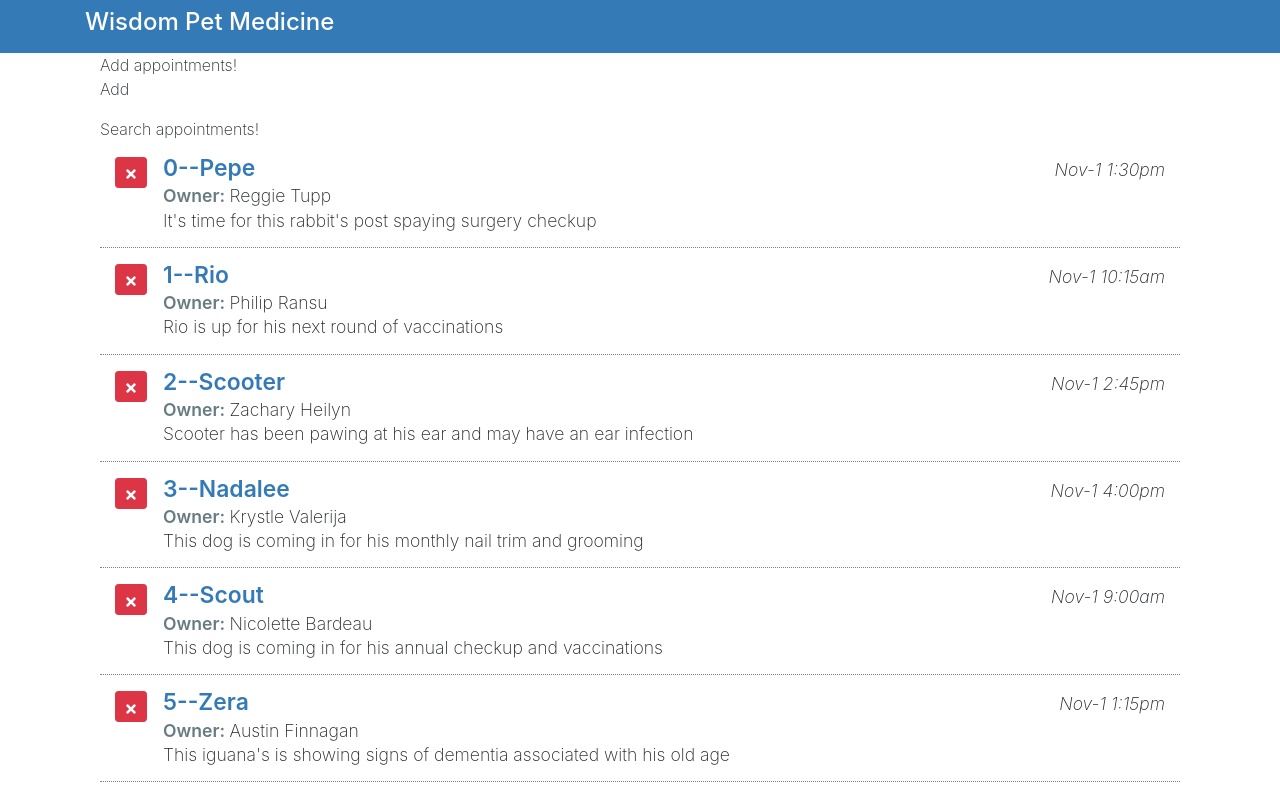
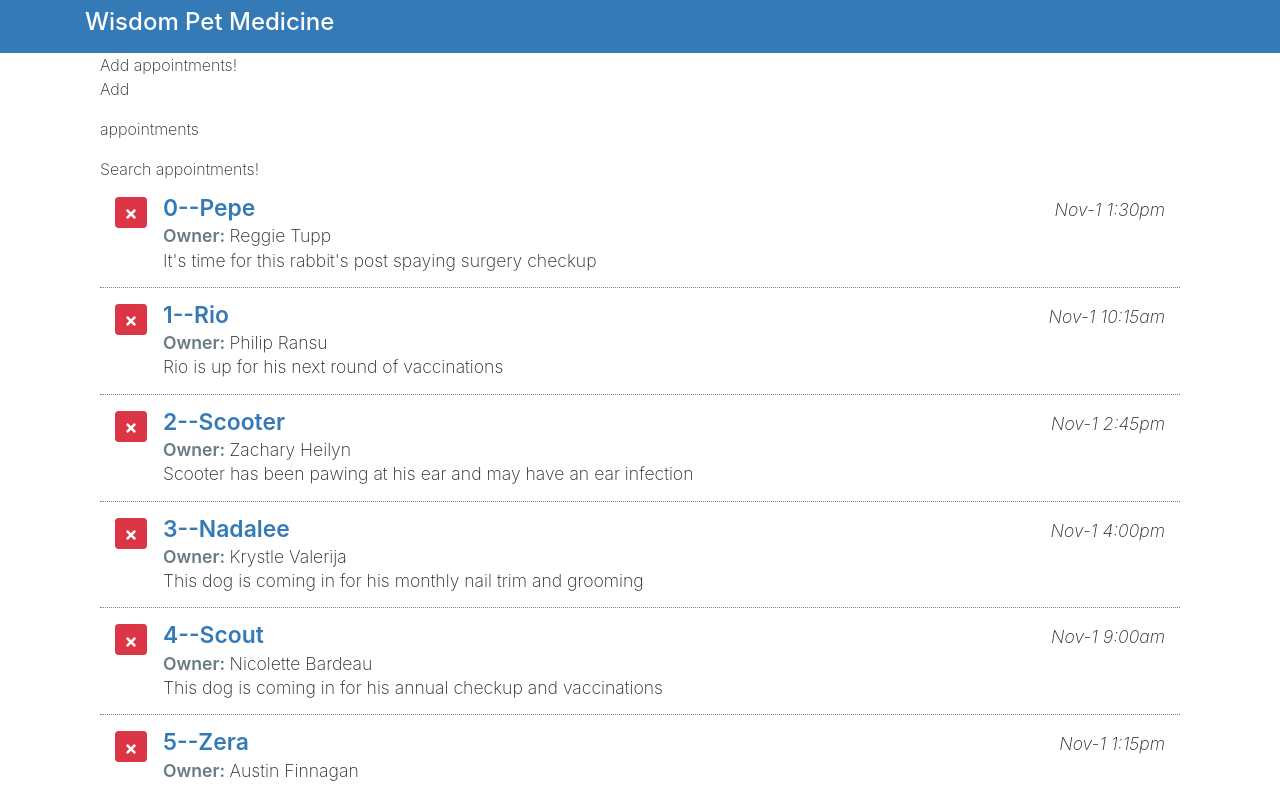
Before and after one commit to AlexMalikov94/reactinterface, a React (Create React App) app: page / in a window 1280 px wide. Shown: the top 785 px of the page. Built offline with nearby package versions, Linux system fonts and the light colour scheme.

Commit message:
Master 2

```diff
--- a/src/components/AddAppointments.js
+++ b/src/components/AddAppointments.js
@@ -2,7 +2,7 @@ import React, {Component} from 'react';
 
 class AddAppointments extends Component {
 	render() {
-		return <div>Add appointments!<p>Add</p></div>;
+		return <div>Add appointments!<p>Add</p><p>appointments</p></div>;
 	}
 }
 export default AddAppointments;
```
